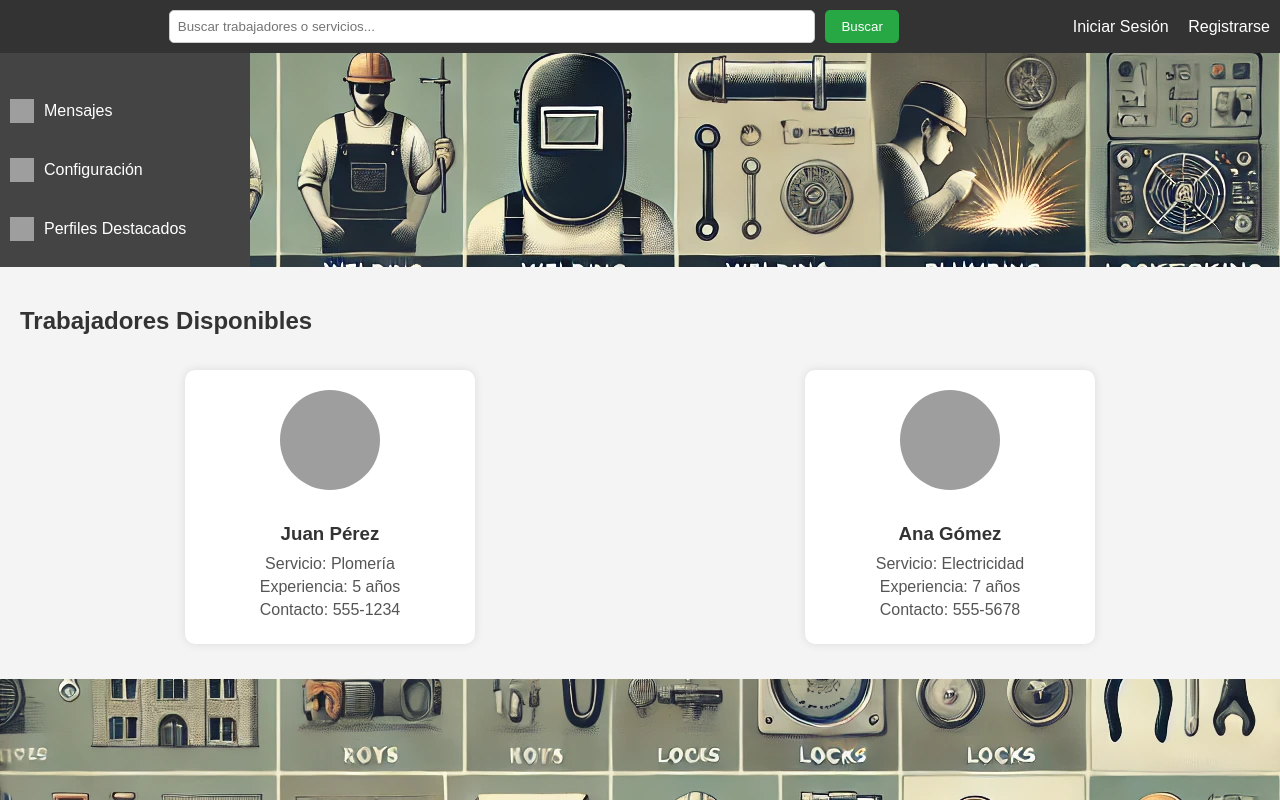
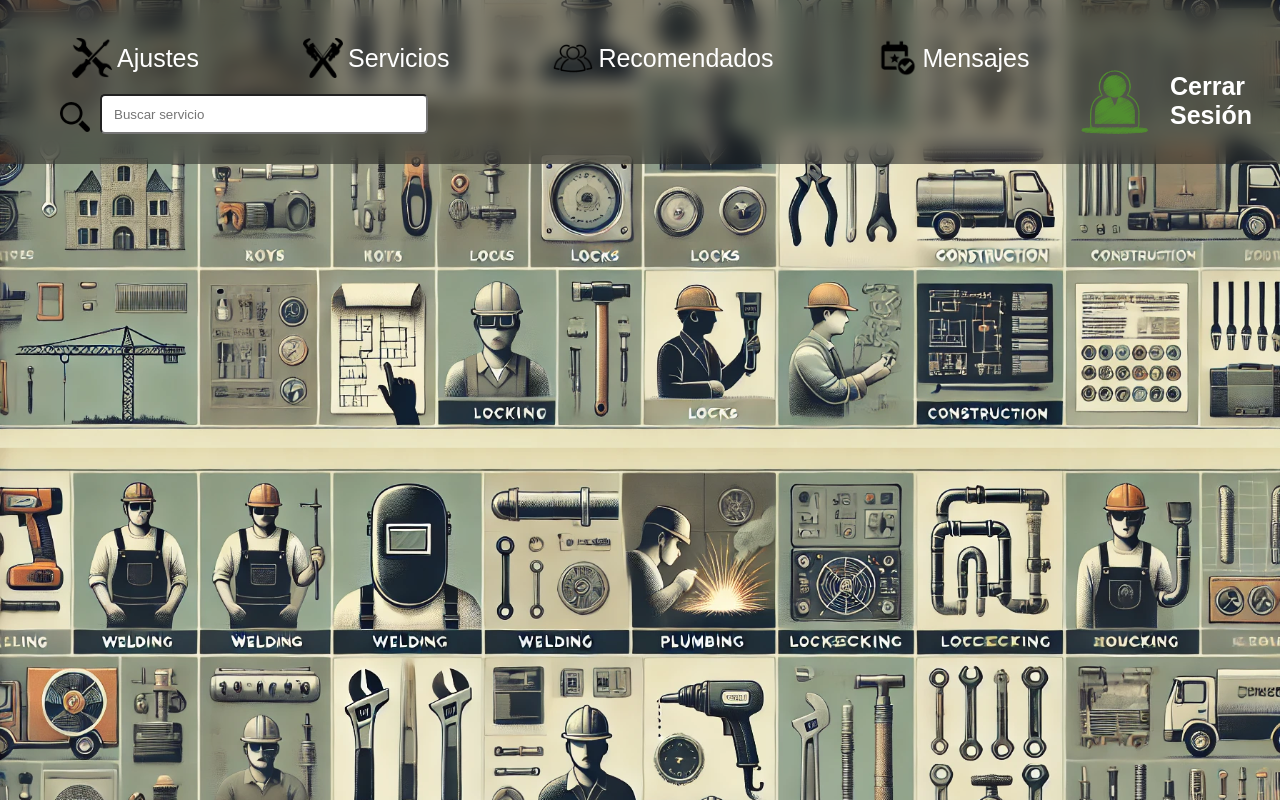
Before and after one commit to juancif/Easyjob_proyecto, a PHP site: page /GateGourmet/index_cliente.php in a window 1280 px wide. Run offline with PHP 8.4, Linux system fonts and the light colour scheme; grey boxes are pictures that could not be loaded.

Commit message:
se trabaja en el menu de admin y user

```diff
--- a/index_cliente.css
+++ b/index_cliente.css
@@ -1,136 +1,109 @@
-/* Estilos generales */
 body {
-    font-family: Arial, sans-serif;
+    background-image: url(imagenes/fondo5_login.webp);
+    background-size: cover;
+    background-position: center;
     margin: 0;
-    padding: 0;
-    background-image: url(imagenes/fondo5_login.webp);
+    font-family: 'Arial', sans-serif; /* Fuente más profesional */
 }
 
-.container {
-    display: flex;
-    flex-direction: column;
+
+
+.imgs__menu{
+    width: 40px;
+    height: 40px;
+    padding-right:5px;
+    padding-left:0px;
 }
 
-header {
-    display: flex;
-    justify-content: space-between;
-    align-items: center;
-    padding: 10px;
-    background-color: #333;
-    color: white;
+.imgs__buscar{
+    margin-left: -40px;
+    margin-top: -4vh;
+    width: 30px;
+    height: 30px;
+    padding-right:5px;
+    padding-left:0px;
+    position: absolute;
 }
 
-.search-bar {
-    flex-grow: 1;
-    display: flex;
-    justify-content: center;
+/* Imagen del usuario */
+.img__usuario {
+    width: 70px; /* Ajustar el tamaño de la imagen del usuario */
+    height: 70px;
+    margin-top: 0px;
+    margin-left: -180px;
+    padding-right: 20px;
 }
 
-.search-bar input {
-    width: 60%;
-    padding: 8px;
-    border-radius: 5px;
-    border: 1px solid #ccc;
-    margin-right: 10px;
+.img__usuario:hover{
+    padding-left: 5px;
 }
 
-.search-bar button {
-    padding: 8px 16px;
-    background-color: #28a745;
-    color: white;
-    border: none;
-    border-radius: 5px;
-    cursor: pointer;
+/* Contenedor del menú */
+.nav__principal {
+    background: #1117;
+    backdrop-filter: blur(10px); /* Color de fondo del menú */
+    padding: 30px 20px; /* Espaciado interno del menú */
 }
 
-.user-options a {
-    margin-left: 15px;
-    color: white;
-    text-decoration: none;
+/* Lista del menú */
+.nav__list {
+    list-style: none; /* Quitar puntos de lista */
+    padding: 0; /* Quitar padding de la lista */
+    margin: 0; /* Quitar margin de la lista */
+    display: flex; /* Usar flexbox para alinear horizontalmente */
+    flex-wrap: wrap; /* Permitir que los elementos se ajusten a múltiples líneas si es necesario */
 }
 
-.user-options a:hover {
-    text-decoration: underline;
+/* Elemento del menú */
+.nav__item {
+    margin: 0 40px; /* Margen horizontal entre elementos del menú */
+    font-size: 25px;
 }
 
-/* Estilos del menú lateral */
-.sidebar {
-    width: 250px;
-    background-color: #444;
-    padding-top: 20px;
+.nav__buscar{
+    margin-top: 1vb;
+    margin-left: 10vb;
+}
+/* Enlace del menú */
+.nav__link {
+    text-decoration: none; /* Quitar subrayado */
+    color:white; /* Color del texto */
+    display: flex; /* Usar flexbox para alinear imagen y texto */
+    align-items: center; /* Centrar verticalmente */
+    padding: 8px 12px; /* Padding interno para el enlace */
+    border-radius: 5px; /* Bordes redondeados */
+    transition: background-color 0.3s; /* Transición suave para el hover */
 }
 
-.sidebar ul {
-    list-style: none;
-    padding: 0;
+.nav__link__buscar{
+    width: 300px;
+    height: 20px;
+}
+/* Hover del enlace del menú */
+.nav__link:hover {
+    background-color: #303030; /* Color de fondo al hacer hover */
 }
 
-.sidebar ul li {
-    margin-bottom: 15px;
+/* Estilo para cerrar sesión */
+.nav__item__user {
+    margin-left: auto; /* Alinear a la derecha */
 }
 
-.sidebar ul li a {
-    display: flex;
-    align-items: center;
-    padding: 10px;
-    color: white;
-    text-decoration: none;
+.cerrar__sesion__link {
+    display: flex; /* Usar flexbox para alinear imagen y texto */
+    align-items: center; /* Centrar verticalmente */
+    text-decoration: none; /* Quitar subrayado */
+    color: #ffffff;/* Color del texto */
+    font-size: 25px;
+    margin-top: -20px;
+    position:absolute;
 }
 
-.sidebar ul li a:hover {
-    background-color: #333;
+.cerrar__sesion__link:hover{
+    padding-left: 5px;
 }
 
-.sidebar ul li img {
-    margin-right: 10px;
-    width: 24px;
-    height: 24px;
+/* Botón de cerrar sesión */
+.cerrar__sesion {
+    font-weight: bold; /* Hacer el texto en negrita */
 }
-
-/* Estilos del contenido principal */
-main {
-    flex-grow: 1;
-    padding: 20px;
-    background-color: #f4f4f4;
-}
-
-.worker-profiles {
-    margin-top: 20px;
-}
-
-.worker-profiles h2 {
-    color: #333;
-}
-
-.profiles-container {
-    display: flex;
-    flex-wrap: wrap;
-    justify-content: space-around;
-}
-
-.profile-card {
-    background-color: white;
-    border-radius: 10px;
-    box-shadow: 0 0 10px rgba(0, 0, 0, 0.1);
-    padding: 20px;
-    width: 250px;
-    margin: 15px;
-    text-align: center;
-}
-
-.profile-card img {
-    width: 100px;
-    height: 100px;
-    border-radius: 50%;
-    margin-bottom: 10px;
-}
-
-.profile-card h3 {
-    margin-bottom: 10px;
-    color: #333;
-}
-
-.profile-card p {
-    margin: 5px 0;
-    color: #555;
-}
--- a/index_cliente.php
+++ b/index_cliente.php
@@ -1,57 +1,36 @@
 <!DOCTYPE html>
-<html lang="es">
+<html lang="en">
 <head>
     <meta charset="UTF-8">
     <meta name="viewport" content="width=device-width, initial-scale=1.0">
-    <title>Dashboard Cliente</title>
+    <title>Easyjob</title>
     <link rel="stylesheet" href="index_cliente.css">
 </head>
 <body>
-    <div class="container">
-        <!-- Barra superior -->
-        <header>
-            <div class="search-bar">
-                <input type="text" placeholder="Buscar trabajadores o servicios...">
-                <button>Buscar</button>
-            </div>
-            <div class="user-options">
-                <a href="login.php">Iniciar Sesión</a>
-                <a href="register.php">Registrarse</a>
-            </div>
-        </header>
+    <nav class="nav__principal">
+        <ul class="nav__list">
+            <li class="nav__item">
+                <a href="http://localhost/GateGourmet/listado_maestro/listado_maestro.php" class="nav__link"><img src="imagenes/ajustes.png" alt="Listado_maestro" class="imgs__menu">Ajustes</a>
+            </li>
+            <li class="nav__item">
+                <a href="http://localhost/GateGourmet/Crear_documento/crear.php" class="nav__link"><img src="imagenes/servicios.png" alt="Crear datetime" class="imgs__menu">Servicios </a>
+            </li>
+            <li class="nav__item">
+                <a href="http://localhost/GateGourmet/Gestor_usuarios/php/user/index_gestor.php" class="nav__link"><img src="imagenes/usuarios.png" alt="Gestor_usuarios" class="imgs__menu">Recomendados</a>
+            </li>
+            <li class="nav__item">
+                <a href="http://localhost/GateGourmet/log_eventos/log_eventos.php" class="nav__link"><img src="imagenes/eventos.png" alt="log_eventos" class="imgs__menu">Mensajes</a>
+            </li>
+            <li class="nav__item nav__buscar">
+                <input placeholder="Buscar servicio" class="nav__link nav__link__buscar"><img src="imagenes/lupa.png" alt="log_eventos" class="imgs__buscar" ></input>
+            </li>
+            <li class="nav__item__user">
+                <a href="http://localhost/GateGourmet/Movimientos/logout.php" class="cerrar__sesion__link"><img src="imagenes/user_verde.png" alt="Usuario" class="img__usuario"><div class="cerrar__sesion">Cerrar Sesión</div></a>
+            </li>
+        </ul>
+    </nav>
+<div class="usuarios">
 
-        <!-- Menú lateral -->
-        <nav class="sidebar">
-            <ul>
-                <li><a href="mensajes_cliente.php"><img src="icons/messages.png" alt="Mensajes"> Mensajes</a></li>
-                <li><a href="configuracion_cliente.php"><img src="icons/settings.png" alt="Configuración"> Configuración</a></li>
-                <li><a href="perfiles_destacados_cliente.php"><img src="icons/featured.png" alt="Perfiles Destacados"> Perfiles Destacados</a></li>
-            </ul>
-        </nav>
-
-        <!-- Contenido Principal -->
-        <main>
-            <section class="worker-profiles">
-                <h2>Trabajadores Disponibles</h2>
-                <div class="profiles-container">
-                    <div class="profile-card">
-                        <img src="images/worker1.jpg" alt="Trabajador">
-                        <h3>Juan Pérez</h3>
-                        <p>Servicio: Plomería</p>
-                        <p>Experiencia: 5 años</p>
-                        <p>Contacto: 555-1234</p>
-                    </div>
-                    <div class="profile-card">
-                        <img src="images/worker2.jpg" alt="Trabajador">
-                        <h3>Ana Gómez</h3>
-                        <p>Servicio: Electricidad</p>
-                        <p>Experiencia: 7 años</p>
-                        <p>Contacto: 555-5678</p>
-                    </div>
-                    <!-- Agrega más perfiles según sea necesario -->
-                </div>
-            </section>
-        </main>
-    </div>
+</div>
 </body>
 </html>
```
Also changed, not shown: index_admin.css (+92 -29 lines), index_admin.php (+27 -69 lines), index_trabajador.css (+81 -148 lines), index_trabajador.php (added, +36 -0 lines), imagenes/ajustes.png (added), imagenes/eventos.png (added), imagenes/lupa.png (added), imagenes/mensajes.png (added), imagenes/servicios.png (added), imagenes/usuarios.png (added).
